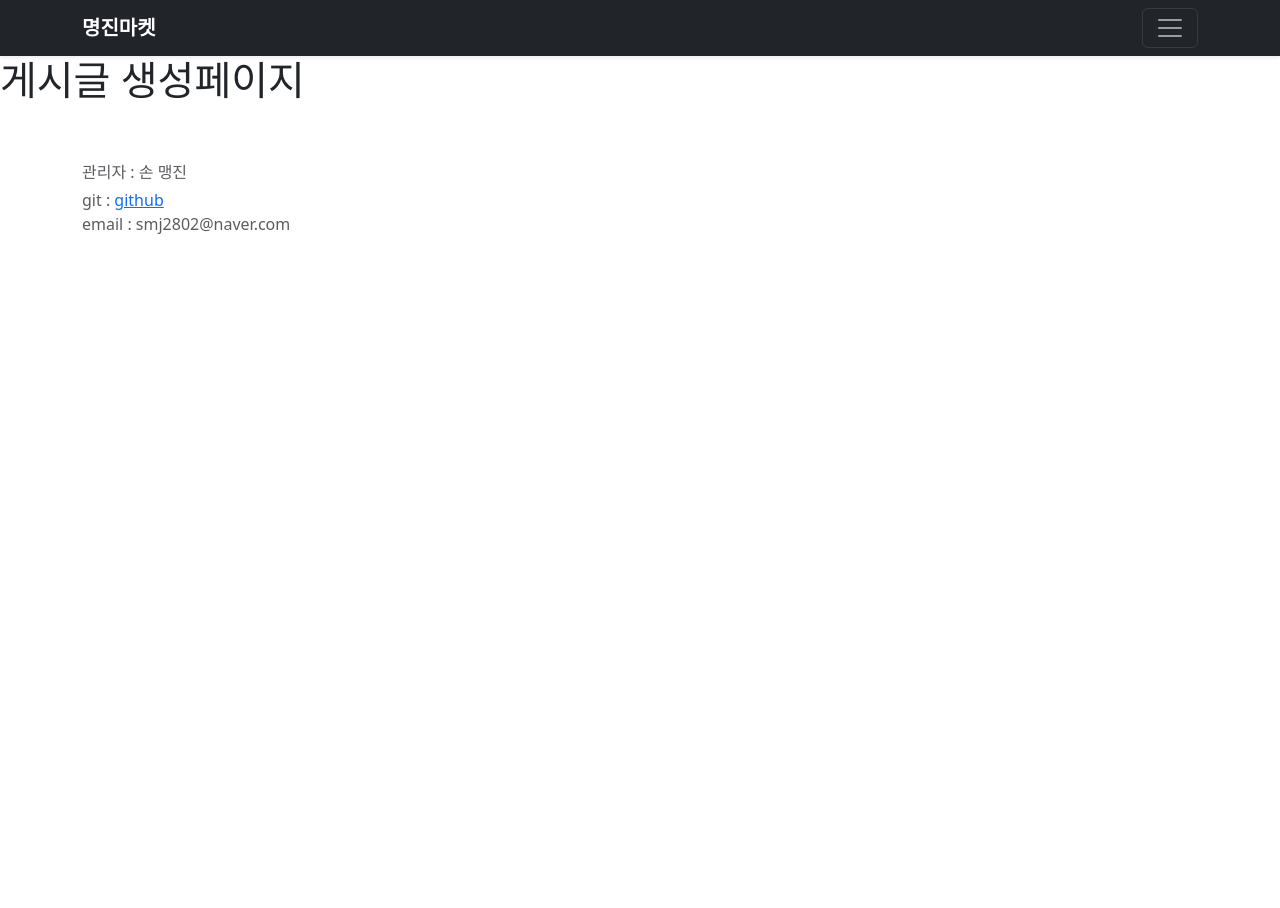
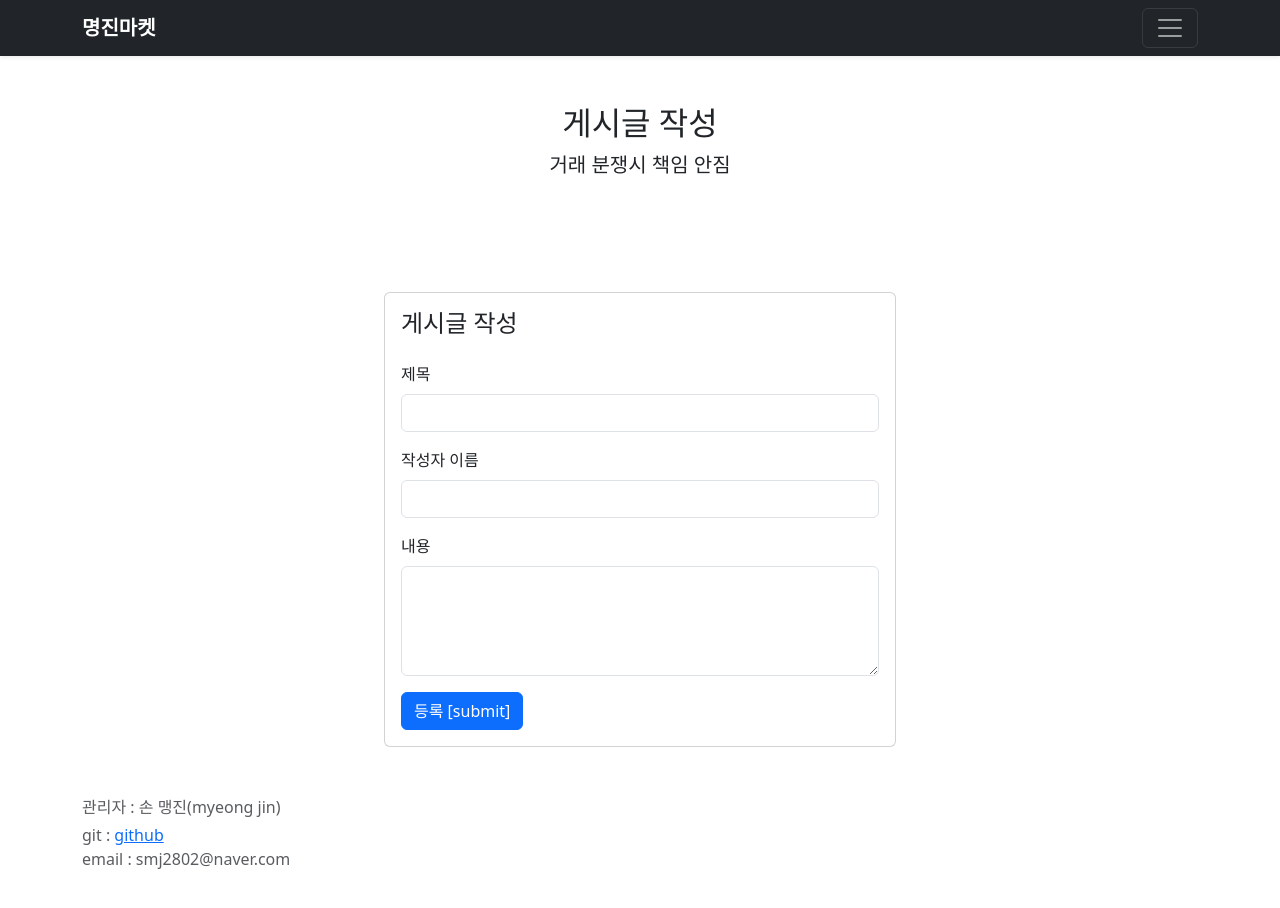
Before and after one commit to SonMyeongJin/Project_Frontend, a Vue app: page /create-post in a window 1280 px wide. Shown: the top 908 px of the page. Before the commit the page ends 800 px from the top, so only its background shows below. Built offline with nearby package versions, Linux system fonts and the light colour scheme.

Commit message:
PostCreate logic

```diff
--- a/src/Pages/CreatePost.vue
+++ /dev/null
@@ -1,9 +0,0 @@
-<template>
-  <h1>게시글 생성페이지</h1>
-</template>
-
-<script>
-export default {
-
-}
-</script>
--- /dev/null
+++ b/src/Pages/PostCreate.vue
@@ -0,0 +1,148 @@
+<template>
+  <main>
+    <div class="py-5 text-center">
+      <h2>게시글 작성</h2>
+      <p class="lead">거래 분쟁시 책임 안짐</p>
+    </div>
+
+    <div class="row g-5">
+      <div class="col-md-7 mx-auto">
+        <div class="card">
+          <div class="card-body">
+            <h4 class="card-title mb-4">게시글 작성</h4>
+            <form @submit.prevent="submitPost">
+
+              <div class="mb-3">
+                <label for="postTitle" class="form-label">제목</label>
+                <input type="text" class="form-control" id="postTitle" v-model="post.title" required>
+              </div>
+
+              <div class="mb-3">
+                <label for="authorName" class="form-label">작성자 이름</label>
+                <input type="text" class="form-control" id="authorName" v-model="post.name">
+              </div>
+
+              <div class="mb-3">
+                <label for="postContent" class="form-label">내용</label>
+                <textarea class="form-control" id="postContent" rows="4" v-model="post.contents" required></textarea>
+              </div>
+
+              <button type="submit" class="btn btn-primary"> 등록 [submit] </button>
+            </form>
+          </div>
+        </div>
+      </div>
+    </div>
+  </main>
+</template>
+
+<script>
+import axios from "axios";
+
+export default {
+  data() {
+    return {
+      post: {
+        title: '',
+        name: '',
+        contents: '',
+      }
+    };
+  },
+  methods: {
+    submitPost() {
+      axios.post("/api/post", this.post).then(() => {
+        window.alert("게시글이 작성되었습니다.");
+      }).catch(() => {
+        window.alert("게시글 작성 실패");
+      });
+      console.log('게시된 포스트:', this.post);
+    }
+  }
+}
+</script>
+
+<style scoped>
+.bd-placeholder-img {
+  font-size: 1.125rem;
+  text-anchor: middle;
+  -webkit-user-select: none;
+  -moz-user-select: none;
+  user-select: none;
+}
+
+@media (min-width: 768px) {
+  .bd-placeholder-img-lg {
+    font-size: 3.5rem;
+  }
+}
+
+.b-example-divider {
+  width: 100%;
+  height: 3rem;
+  background-color: rgba(0, 0, 0, .1);
+  border: solid rgba(0, 0, 0, .15);
+  border-width: 1px 0;
+  box-shadow: inset 0 .5em 1.5em rgba(0, 0, 0, .1), inset 0 .125em .5em rgba(0, 0, 0, .15);
+}
+
+.b-example-vr {
+  flex-shrink: 0;
+  width: 1.5rem;
+  height: 100vh;
+}
+
+.bi {
+  vertical-align: -.125em;
+  fill: currentColor;
+}
+
+.nav-scroller {
+  position: relative;
+  z-index: 2;
+  height: 2.75rem;
+  overflow-y: hidden;
+}
+
+.nav-scroller .nav {
+  display: flex;
+  flex-wrap: nowrap;
+  padding-bottom: 1rem;
+  margin-top: -1px;
+  overflow-x: auto;
+  text-align: center;
+  white-space: nowrap;
+  -webkit-overflow-scrolling: touch;
+}
+
+.btn-bd-primary {
+  --bd-violet-bg: #712cf9;
+  --bd-violet-rgb: 112.520718, 44.062154, 249.437846;
+
+  --bs-btn-font-weight: 600;
+  --bs-btn-color: var(--bs-white);
+  --bs-btn-bg: var(--bd-violet-bg);
+  --bs-btn-border-color: var(--bd-violet-bg);
+  --bs-btn-hover-color: var(--bs-white);
+  --bs-btn-hover-bg: #6528e0;
+  --bs-btn-hover-border-color: #6528e0;
+  --bs-btn-focus-shadow-rgb: var(--bd-violet-rgb);
+  --bs-btn-active-color: var(--bs-btn-hover-color);
+  --bs-btn-active-bg: #5a23c8;
+  --bs-btn-active-border-color: #5a23c8;
+}
+
+.bd-mode-toggle {
+  z-index: 1500;
+}
+
+.bd-mode-toggle .dropdown-menu .active .bi {
+  display: block !important;
+}
+
+.row.g-5 {
+  width: 100%;
+  max-width: 960px;
+  margin: 0 auto;
+}
+</style>
--- a/src/Pages/Home.vue
+++ b/src/Pages/PostList.vue
@@ -6,7 +6,7 @@
           <h1 class="fw-light">중고 마켓</h1>
           <p class="lead text-body-secondary">집에 있는 안쓰는 물건 <br> 필요한 물건 <br> 추가 : 결제방식,판매 구매 구분, 할인  </p>
           <p>
-            <a href="#" class="btn btn-primary my-2">Main call to action</a>
+            <a href="/create-post" class="btn btn-primary my-2"> 글쓰기 [create] </a>
             <a href="#" class="btn btn-secondary my-2">Secondary action</a>
           </p>
         </div>
@@ -15,11 +15,12 @@
 
     <div class="album py-5 bg-body-tertiary">
       <div class="container">
+        <div class="row row-cols-1 row-cols-sm-2 row-cols-md-3 g-3">
 
-        <div class="row row-cols-1 row-cols-sm-2 row-cols-md-3 g-3">
           <div class="col" v-for= "(item, index) in state.items" :key="index">
             <Card :item="item"/>
           </div>
+
         </div>
       </div>
     </div>
--- a/src/components/Footer.vue
+++ b/src/components/Footer.vue
@@ -1,7 +1,7 @@
 <template>
   <footer class="text-body-secondary py-5">
     <div class="container">
-      <p class="mb-1">관리자 : 손 맹진 </p>
+      <p class="mb-1">관리자 : 손 맹진(myeong jin) </p>
       <p class="mb-0">git : <a href="https://github.com/SonMyeongJin"> github </a> <br> email : smj2802@naver.com </p>
     </div>
   </footer>
--- a/src/components/card.vue
+++ b/src/components/card.vue
@@ -1,14 +1,17 @@
 <template>
   <div class="card shadow-sm">
+
     <svg class="bd-placeholder-img card-img-top" width="100%" height="225" xmlns="http://www.w3.org/2000/svg" role="img" aria-label="Placeholder: Thumbnail" preserveAspectRatio="xMidYMid slice" focusable="false"><title>Placeholder</title><rect width="100%" height="100%" fill="#55595c"/><text x="50%" y="50%" fill="#eceeef" dy=".3em">Thumbnail</text></svg>
+
     <div class="card-body">
-      <p class="card-text">{{ item.name }}</p>
+      <p class="card-text">{{ item.title }}</p>
       <div class="d-flex justify-content-between align-items-center">
         <div class="btn-group">
-          <button type="button" class="btn btn-sm btn-outline-secondary">View</button>
-          <button type="button" class="btn btn-sm btn-outline-secondary">Edit</button>
+          <button type="button" class="btn btn-sm btn-outline-secondary">view detail</button>
         </div>
-        <small class="text-body-secondary">9 mins</small>
+
+        <small class="text-body-secondary">{{item.name}}</small>
+
       </div>
     </div>
   </div>
```
Also changed, not shown: src/scripts/router.js (+5 -4 lines).
